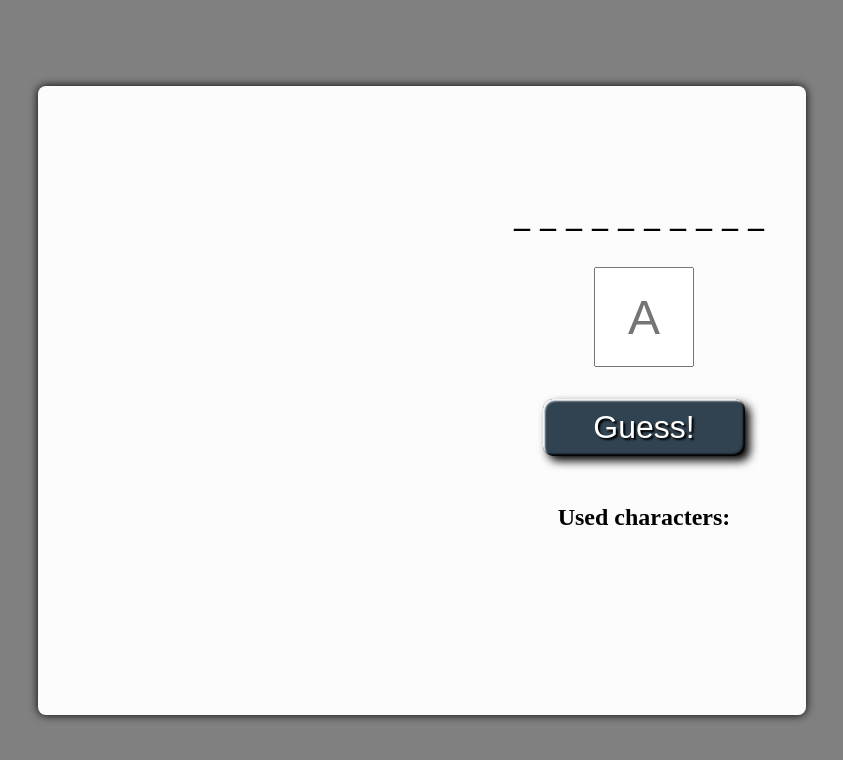
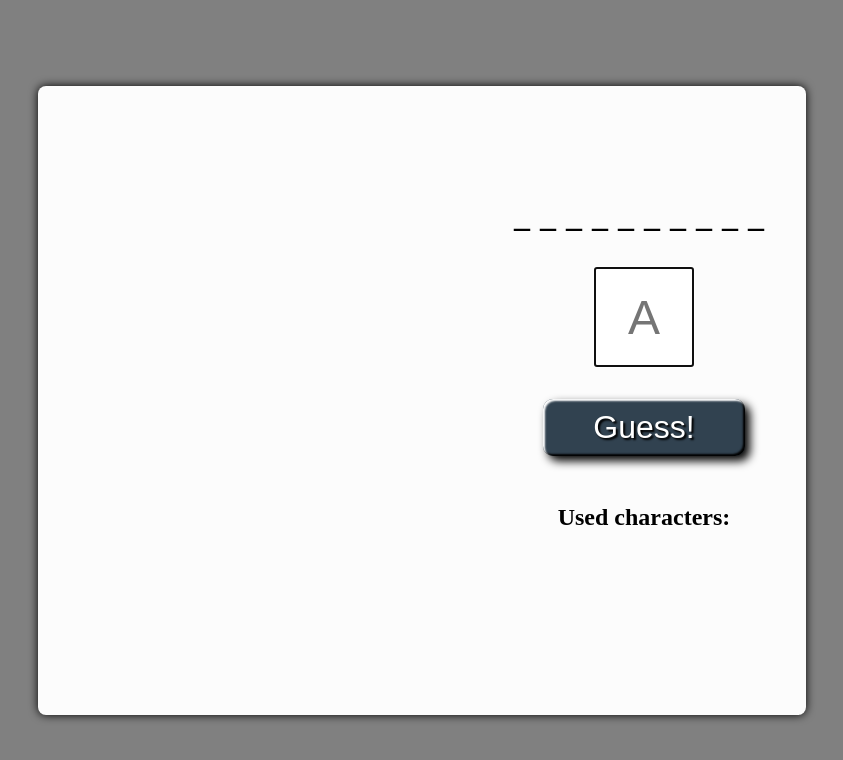
Before and after one commit to AnnieEliasson/examUppgift, a plain HTML site: page index.html in a window 1280 px wide. Both pictures are taken after a click on the button "Guess!". Shown: the whole page, without its empty margins (218-1061 px from the left). Drawn offline with Linux system fonts and the light colour scheme.

Commit message:
input focus mm

```diff
--- a/script.js
+++ b/script.js
@@ -56,6 +56,7 @@ function checkChar(){
 
 //RESET INPUT FIELD
 document.getElementById("character").value = null
+document.getElementById("character").focus()
 }
 
 // USED CHARS EXIST IN WORD
--- a/style.css
+++ b/style.css
@@ -1,3 +1,5 @@
+
+
 #head,
 #scaffold,
 #body,
@@ -75,5 +77,4 @@ button{
     text-transform: uppercase;
     letter-spacing: 10px;
     font-weight: bold;
-
 }
```
Also changed, not shown: index.html (+0 -1 lines).
